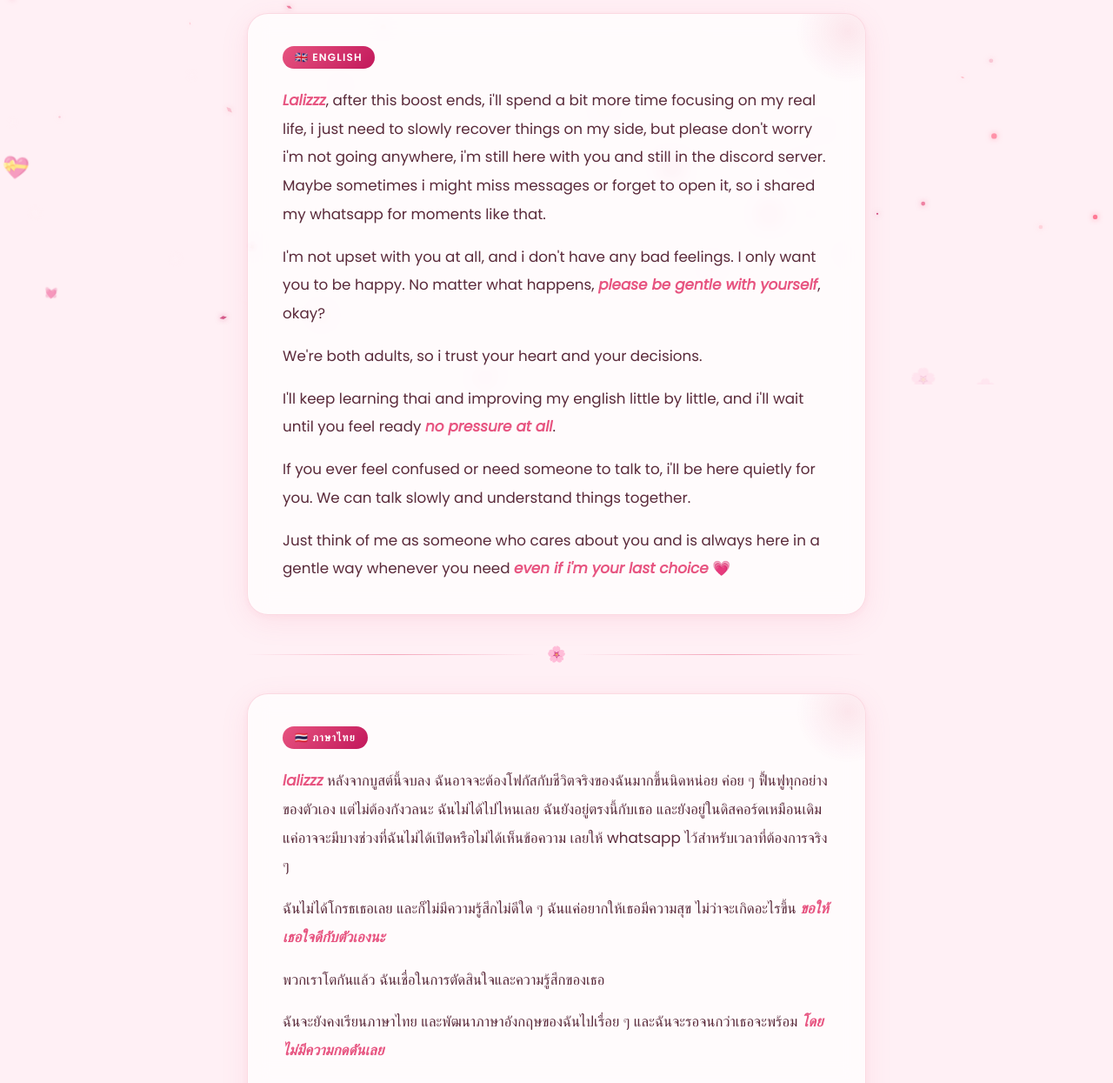
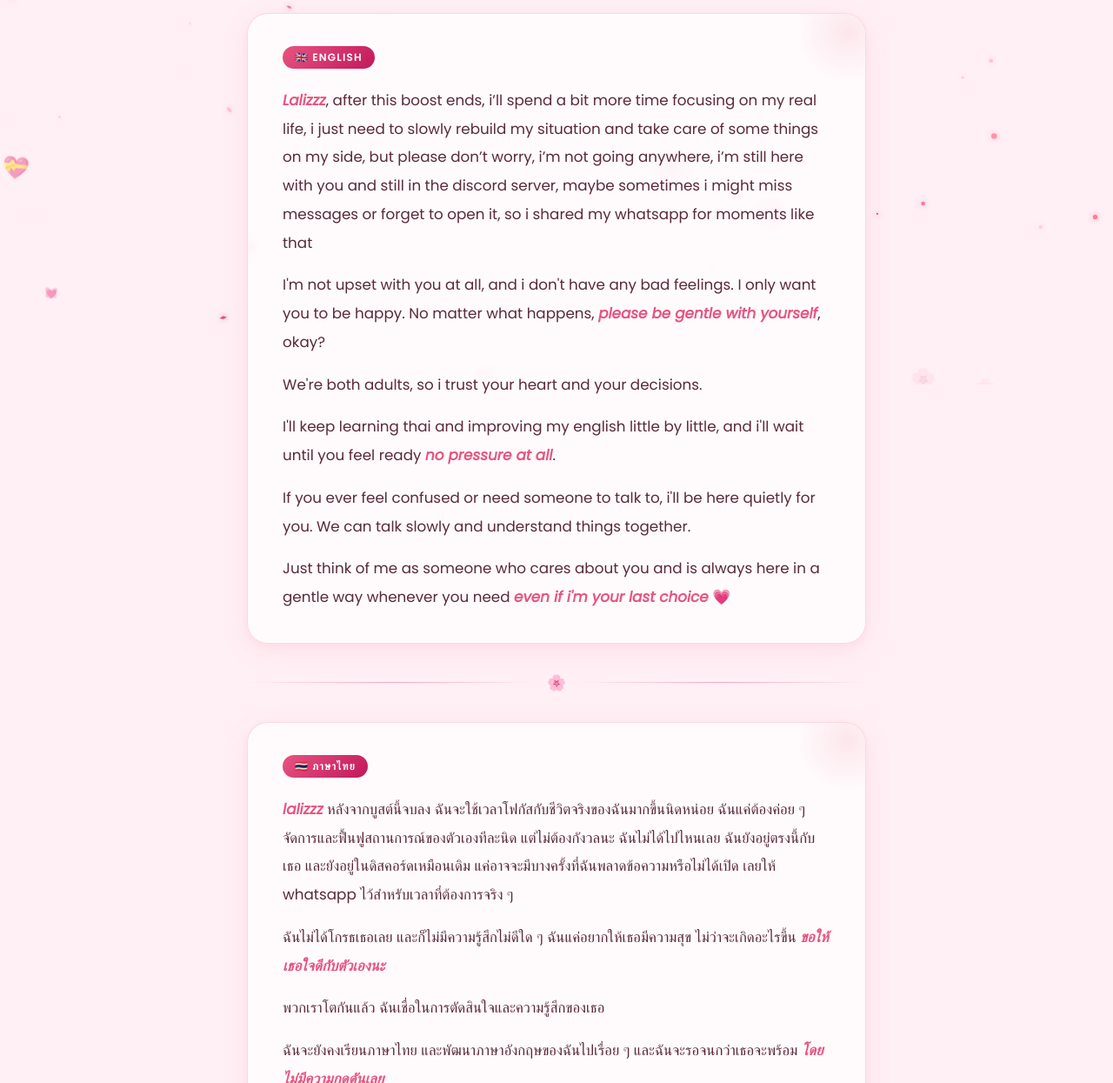
Before and after one commit to Fridael/Lalizzz, a plain HTML site: page index.html in a window 1280 px wide. Shown: the part 358-1603 px from the top of the page at 87% size. Drawn offline with Linux system fonts and the light colour scheme.

Commit message:
Update index.html

```diff
--- a/index.html
+++ b/index.html
@@ -280,11 +280,9 @@
     <div class="lang-badge">🇬🇧 English</div>
 
     <p>
-      <span class="highlight">Lalizzz</span>, after this boost ends, i'll spend a bit more time focusing on my real life,
-      i just need to slowly recover things on my side, but please don't worry
-      i'm not going anywhere, i'm still here with you and still in the discord server.
-      Maybe sometimes i might miss messages or forget to open it,
-      so i shared my whatsapp for moments like that.
+      <span class="highlight">Lalizzz</span>, after this boost ends, i’ll spend a bit more time focusing on my real life,
+      i just need to slowly rebuild my situation and take care of some things on my side, but please don’t worry, i’m not going anywhere,
+      i’m still here with you and still in the discord server, maybe sometimes i might miss messages or forget to open it, so i shared my whatsapp for moments like that
     </p>
     <p>
       I'm not upset with you at all, and i don't have any bad feelings.
@@ -315,11 +313,9 @@
     <div class="lang-badge">🇹🇭 ภาษาไทย</div>
 
     <p>
-      <span class="highlight">lalizzz</span> หลังจากบูสต์นี้จบลง ฉันอาจจะต้องโฟกัสกับชีวิตจริงของฉันมากขึ้นนิดหน่อย
-      ค่อย ๆ ฟื้นฟูทุกอย่างของตัวเอง แต่ไม่ต้องกังวลนะ ฉันไม่ได้ไปไหนเลย
-      ฉันยังอยู่ตรงนี้กับเธอ และยังอยู่ในดิสคอร์ดเหมือนเดิม
-      แค่อาจจะมีบางช่วงที่ฉันไม่ได้เปิดหรือไม่ได้เห็นข้อความ
-      เลยให้ whatsapp ไว้สำหรับเวลาที่ต้องการจริง ๆ
+      <span class="highlight">lalizzz</span> หลังจากบูสต์นี้จบลง ฉันจะใช้เวลาโฟกัสกับชีวิตจริงของฉันมากขึ้นนิดหน่อย ฉันแค่ต้องค่อย ๆ
+      จัดการและฟื้นฟูสถานการณ์ของตัวเองทีละนิด แต่ไม่ต้องกังวลนะ ฉันไม่ได้ไปไหนเลย ฉันยังอยู่ตรงนี้กับเธอ และยังอยู่ในดิสคอร์ดเหมือนเดิม
+      แค่อาจจะมีบางครั้งที่ฉันพลาดข้อความหรือไม่ได้เปิด เลยให้ whatsapp ไว้สำหรับเวลาที่ต้องการจริง ๆ
     </p>
     <p>
       ฉันไม่ได้โกรธเธอเลย และก็ไม่มีความรู้สึกไม่ดีใด ๆ
```
